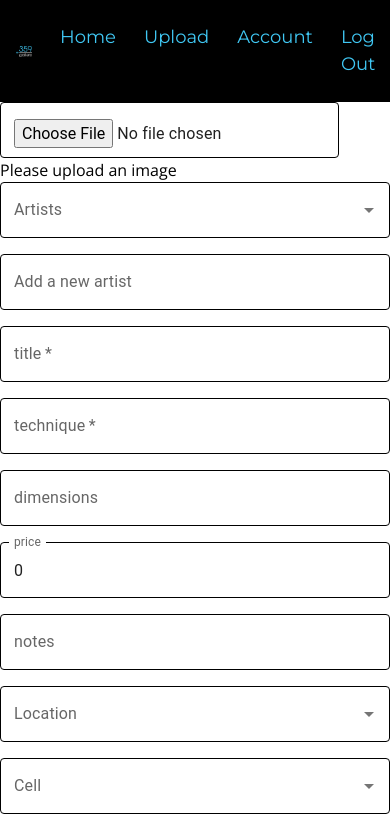
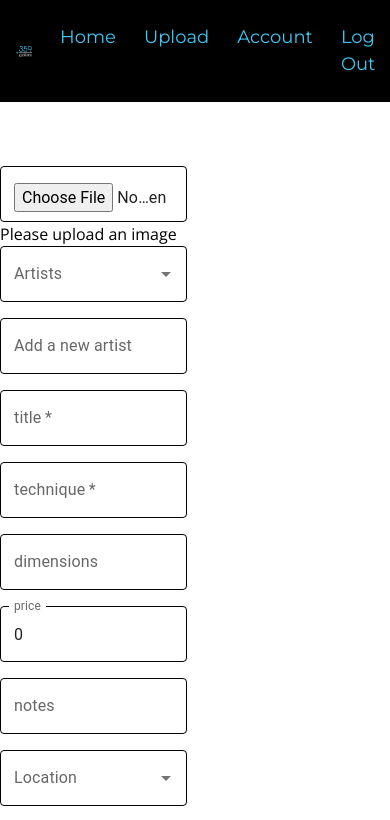
Before and after one commit to milenski1989/plus359-react-express-app, a React (Create React App) app in the folder client/: page /upload in a window 390 px wide. Shown: the top 820 px of the page. Built offline with nearby package versions, Linux system fonts and the light colour scheme; no server answers; sample sign-in values are in the browser's storage.

Commit message:
resize upload page for mobile

```diff
--- a/client/src/components/App.js
+++ b/client/src/components/App.js
@@ -25,6 +25,11 @@ const theme = createTheme({
         },
         MuiOutlinedInput: {
             styleOverrides: {
+                root: {
+                    '@media (max-width: 400px)': {
+                        width: '80%'
+                    }
+                },
                 notchedOutline: {
                     borderColor: '#000000',
                     '&.Mui-focused': {
--- a/client/src/components/Upload.css
+++ b/client/src/components/Upload.css
@@ -8,8 +8,13 @@
     width: 40vw;
 }
 
-@media screen and (max-width: 500px) {
-    .flexContainer {
+.upload-container {
+  margin-top: 4rem;
+  margin-bottom: 3rem;
+}
+
+@media screen and (max-width: 400px) {
+    .upload-container {
         width: 60vw;
     }
   }
--- a/client/src/components/Upload.js
+++ b/client/src/components/Upload.js
@@ -154,7 +154,7 @@ const Upload = () => {
             <CircularProgress variant="determinate" value={progress} className="loader" color="primary" />
             :
 
-            <div className="flex min-h-full flex-col justify-center px-6 py-12 lg:px-8">
+            <div className="upload-container">
                 <div className="sm:mx-auto sm:w-full sm:max-w-sm">
                 </div>
 
```
Also changed, not shown: 1 other file (tests, documents, lock files or other folders).
